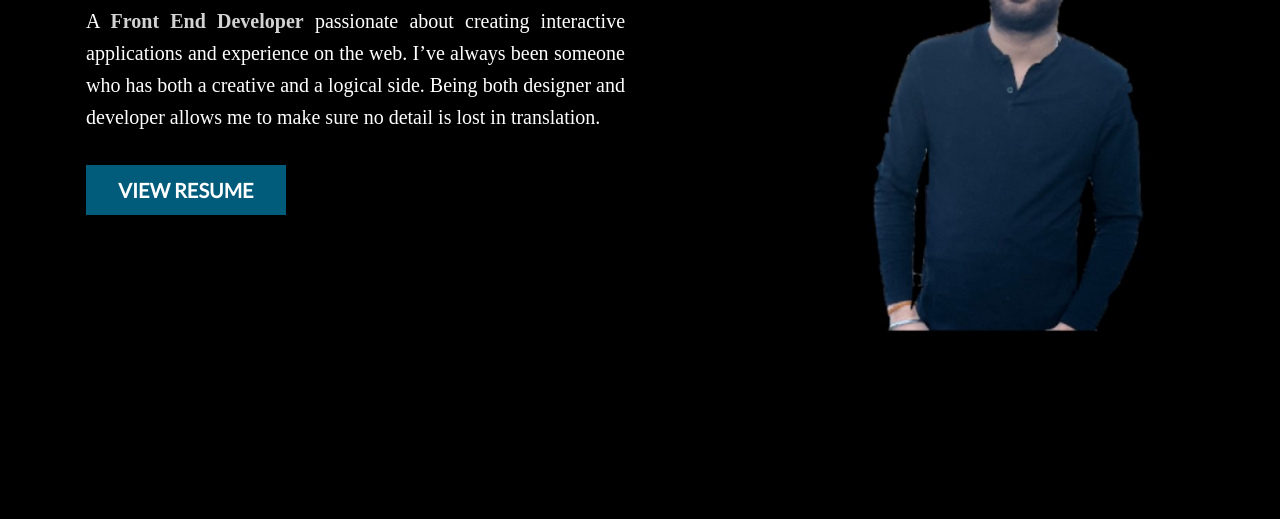
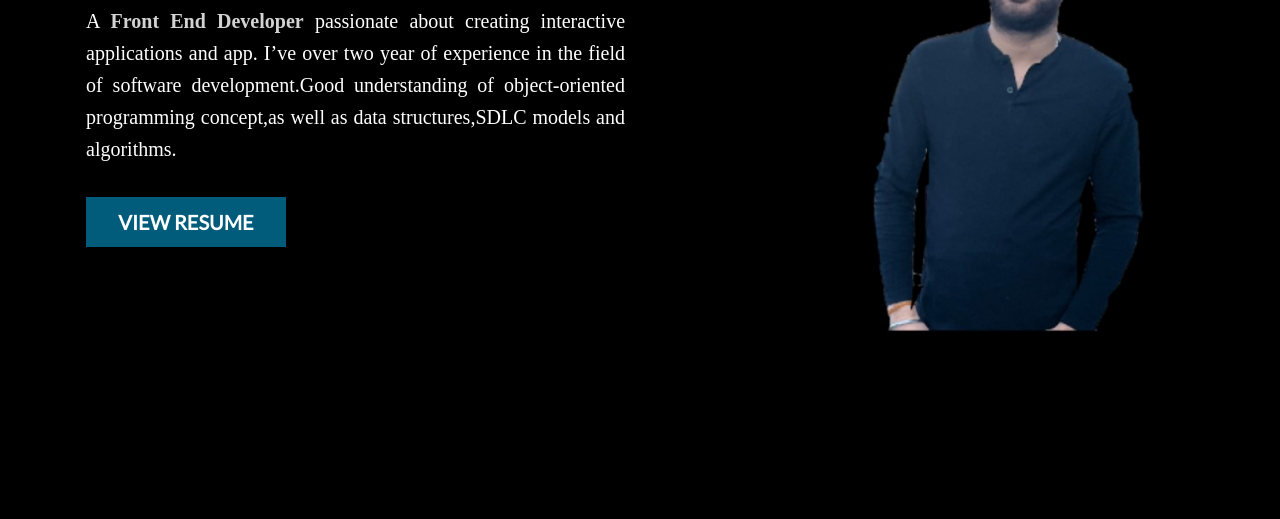
Before and after one commit to techgagandeep/Portfolio, a plain HTML site: page index.html in a window 1280 px wide. Shown: the part 281-800 px from the top of the page. Drawn offline with Linux system fonts and the light colour scheme; a web font is replaced by a local one.

Commit message:
Update index.html

```diff
--- a/index.html
+++ b/index.html
@@ -43,9 +43,7 @@
 
             <h2 id="firstName">GAGANDEEP <span id="lastName">SINGH</span></h2>
 
-            <p class="introPara">A <span></span> passionate about creating interactive applications and experience on the
-              web. I&rsquo;ve always been someone who has both a creative and a logical side. Being both designer and
-              developer allows me to make sure no detail is lost in translation.
+            <p class="introPara">A <span></span> passionate about creating interactive applications and app. I&rsquo;ve over two year of experience in the field of software development.Good understanding of object-oriented programming concept,as well as data structures,SDLC models and algorithms.
             </p>
 
             <!--  Custom Button -->
```
